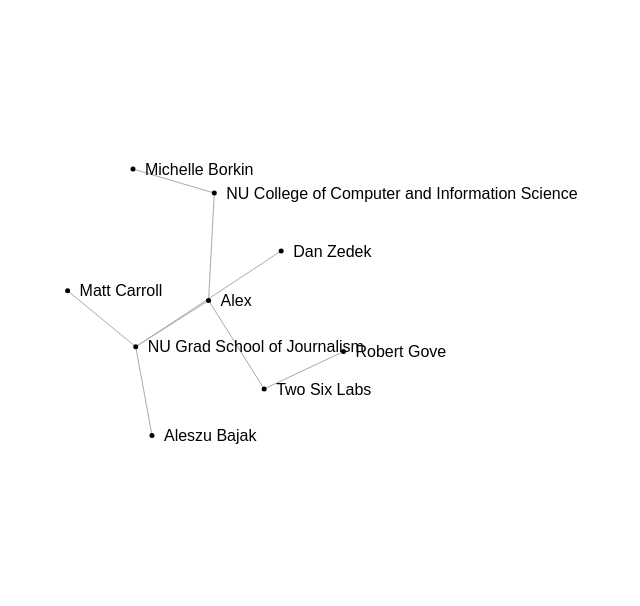
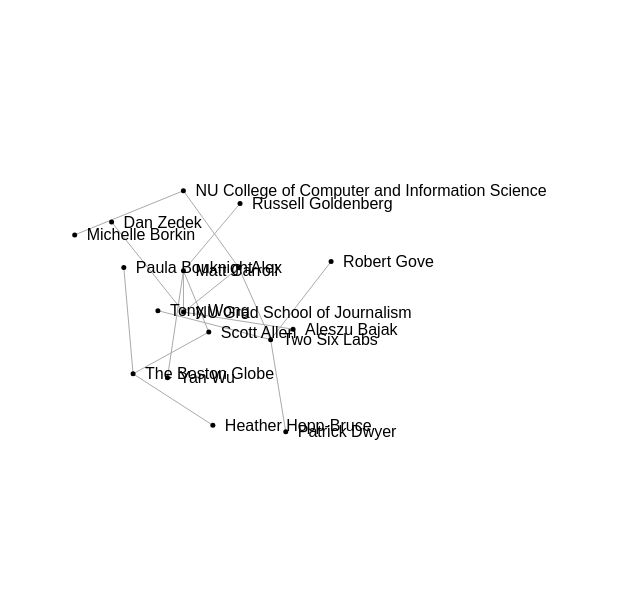
Before and after one commit to alexanderlim9/journey-influence-network, a plain HTML site: page index.html in a window 1280 px wide. Shown: the part 5-611 px from the top of the page, without its empty margins (288-928 px from the left). Drawn offline with nearby package versions, Linux system fonts and the light colour scheme.

Commit message:
update graph

```diff
--- a/graph.json
+++ b/graph.json
@@ -5,10 +5,18 @@
     {"id": "NU College of Computer and Information Science", "group": 2},
     {"id": "Two Six Labs", "group": 3},
     {"id": "Matt Carroll", "group": 1},
+    {"id": "Russell Goldenberg", "group": 1},
+    {"id": "Yan Wu", "group": 1},
     {"id": "Dan Zedek", "group": 1},
     {"id": "Aleszu Bajak", "group": 1},
     {"id": "Michelle Borkin", "group": 2},
-    {"id": "Robert Gove", "group": 3}
+    {"id": "Robert Gove", "group": 3},
+    {"id": "Patrick Dwyer", "group": 3},
+    {"id": "Tony Wong", "group": 3},
+    {"id": "Scott Allen", "group": 4},
+    {"id": "The Boston Globe", "group": 4},
+    {"id": "Paula Bouknight", "group": 4},
+    {"id": "Heather Hopp-Bruce", "group": 4}
   ],
   "links": [
     {"source": "Alex", "target": "NU Grad School of Journalism", "value": 1},
@@ -17,7 +25,15 @@
     {"source": "NU Grad School of Journalism", "target": "Matt Carroll", "value": 1},
     {"source": "NU Grad School of Journalism", "target": "Dan Zedek", "value": 1},
     {"source": "NU Grad School of Journalism", "target": "Aleszu Bajak", "value": 1},
+    {"source": "Matt Carroll", "target": "Russell Goldenberg", "value": 1},
+    {"source": "Matt Carroll", "target": "Yan Wu", "value": 1},
+    {"source": "Matt Carroll", "target": "Scott Allen", "value": 1},
+    {"source": "Scott Allen", "target": "The Boston Globe", "value": 1},
+    {"source": "The Boston Globe", "target": "Paula Bouknight", "value": 1},
+    {"source": "The Boston Globe", "target": "Heather Hopp-Bruce", "value": 1},
     {"source": "NU College of Computer and Information Science", "target": "Michelle Borkin", "value": 1},
-    {"source": "Two Six Labs", "target": "Robert Gove", "value": 1}
+    {"source": "Two Six Labs", "target": "Robert Gove", "value": 1},
+    {"source": "Two Six Labs", "target": "Patrick Dwyer", "value": 1},
+    {"source": "Two Six Labs", "target": "Tony Wong", "value": 1}
   ]
 }
--- a/index.html
+++ b/index.html
@@ -21,7 +21,7 @@
     height = +svg.attr("height");
 
   var simulation = d3.forceSimulation()
-    .force("link", d3.forceLink().id(function(d) { return d.id; }).strength(.01))
+    .force("link", d3.forceLink().id(function(d) { return d.id; }).strength(.05))
     .force("charge", d3.forceManyBody())
     .force("center", d3.forceCenter(width / 2, height / 2));
 
```
Also changed, not shown: thumbnail.png (added).
